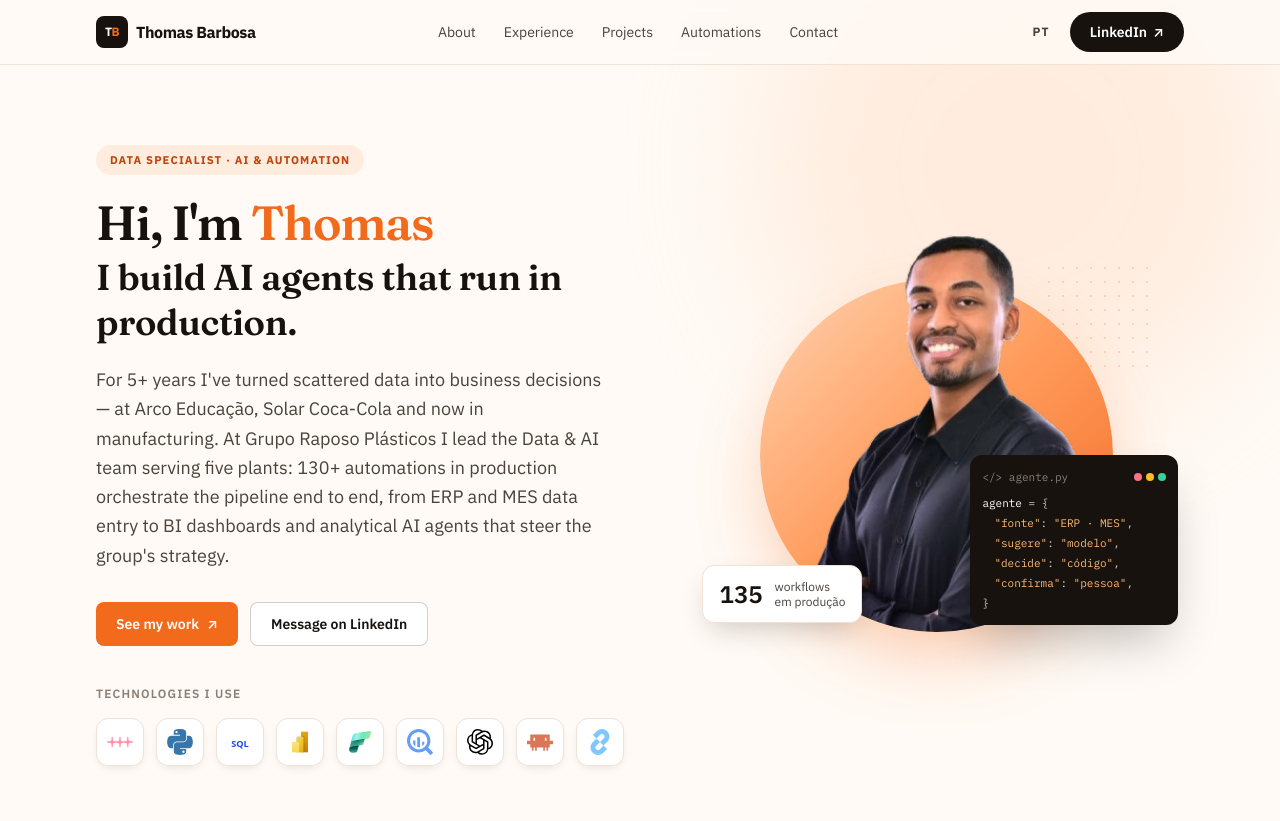
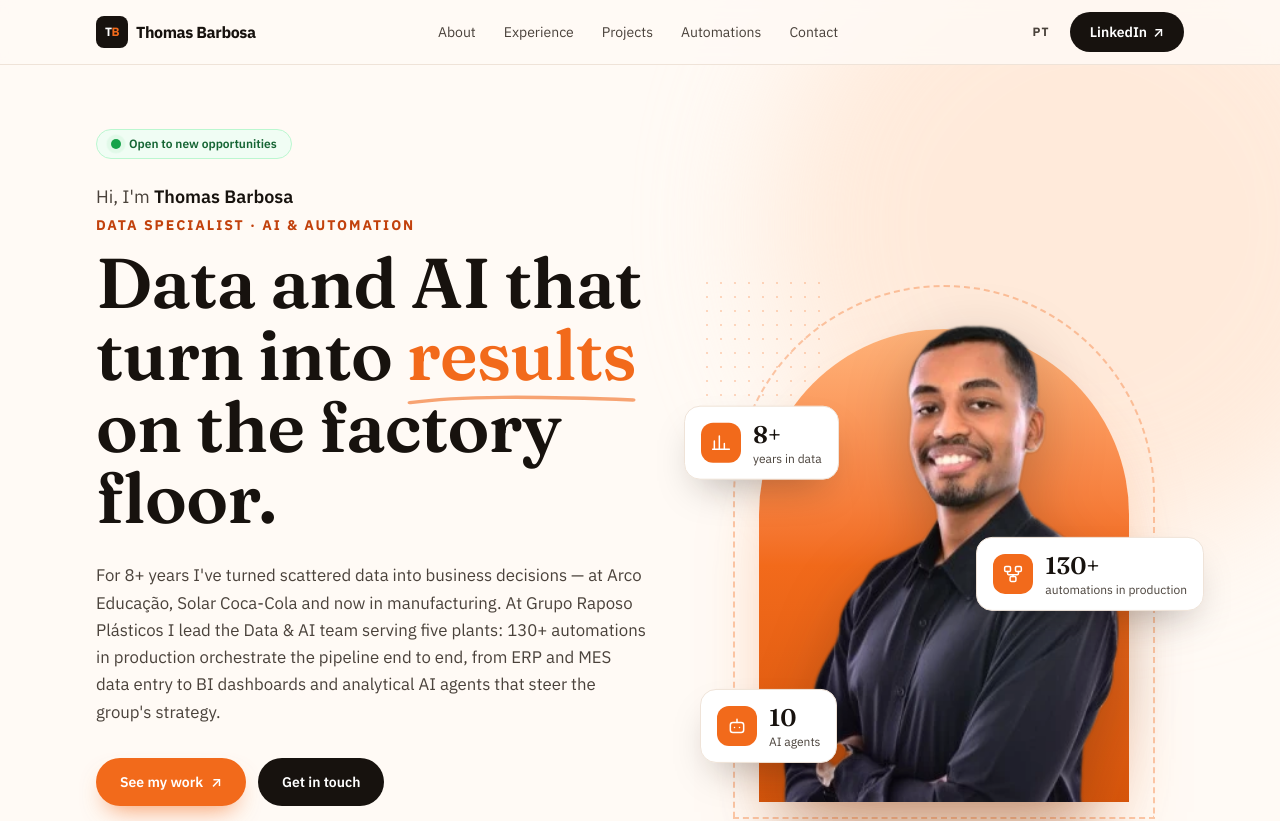
Before and after one commit to ithormb/ithormb.github.io, a Next.js app: page /en/ in a window 1280 px wide. Shown: the top 821 px of the page. Built offline with nearby package versions, Linux system fonts and the light colour scheme.

Commit message:
feat: hero para recrutador, foto recortada por modelo de retrato e 8+ anos

```diff
--- a/app/[locale]/page.tsx
+++ b/app/[locale]/page.tsx
@@ -4,6 +4,7 @@ import { isLocale, type Locale } from "@/lib/i18n";
 import { Navbar } from "@/components/site/Navbar";
 import { Hero } from "@/components/site/Hero";
 import { About } from "@/components/site/About";
+import { TrustBar } from "@/components/site/TrustBar";
 import { Skills } from "@/components/site/Skills";
 import { Experience } from "@/components/site/Experience";
 import { Projects } from "@/components/site/Projects";
@@ -25,6 +26,7 @@ export default async function Home({ params }: { params: Promise<{ locale: strin
       <Navbar locale={l} />
       <main id="conteudo">
         <Hero locale={l} />
+        <TrustBar locale={l} />
         <About locale={l} />
         <Skills locale={l} />
         <Experience locale={l} />
--- a/app/globals.css
+++ b/app/globals.css
@@ -66,6 +66,10 @@ h1, h2, h3 { font-family: var(--font-display); letter-spacing: -0.01em; }
   background-size: 14px 14px;
 }
 
+/* Selos do hero flutuam devagar, cada um no seu tempo. */
+@keyframes flutuar { 0%, 100% { transform: translateY(0); } 50% { transform: translateY(-8px); } }
+.float { animation: flutuar 6s ease-in-out infinite; }
+
 @media (prefers-reduced-motion: reduce) {
   html { scroll-behavior: auto; }
   *, *::before, *::after { animation: none !important; transition: none !important; }
--- a/components/site/Hero.tsx
+++ b/components/site/Hero.tsx
@@ -7,25 +7,40 @@ import { TechBadge } from "./Icon";
 const DESTAQUE = ["n8n", "Python", "SQL", "Power BI", "Microsoft Fabric", "BigQuery", "OpenAI", "Claude Code", "LangChain"];
 
 export function Hero({ locale }: { locale: Locale }) {
+  const h = site.headline[locale];
   return (
     <section className="relative overflow-x-clip">
-      <div aria-hidden="true" className="pointer-events-none absolute -top-40 right-0 h-[520px] w-[520px] rounded-full bg-[#ffe4d0] opacity-60 blur-3xl" />
-      <div className="relative mx-auto grid max-w-6xl items-center gap-12 px-5 pb-20 pt-14 sm:px-8 md:grid-cols-[1.1fr_1fr] md:pt-20">
+      <div aria-hidden="true" className="pointer-events-none absolute -top-40 right-[-10%] h-[640px] w-[640px] rounded-full bg-[#ffe4d0] opacity-70 blur-3xl" />
+      <div className="relative mx-auto grid max-w-6xl items-center gap-10 px-5 pb-16 pt-10 md:gap-14 sm:px-8 md:grid-cols-[1.15fr_1fr] md:pt-16">
         <div>
-          <span className="inline-flex items-center rounded-full bg-accent-soft px-3.5 py-1.5 text-[0.7rem] font-bold uppercase tracking-widest text-accent-ink">
-            {t("role_pill", locale)}
+          <span className="inline-flex items-center gap-2 rounded-full border border-[#bbf7d0] bg-[#f0fdf4] px-3.5 py-1.5 text-xs font-semibold text-[#166534]">
+            <span className="relative flex size-2.5">
+              <span className="absolute inline-flex h-full w-full animate-ping rounded-full bg-[#22c55e] opacity-60 motion-reduce:animate-none" />
+              <span className="relative inline-flex size-2.5 rounded-full bg-[#16a34a]" />
+            </span>
+            {t("open_to_work", locale)}
           </span>
-          <p className="mt-6 font-display text-4xl font-semibold tracking-tight text-ink sm:text-5xl">
-            {site.saudacao[locale]} <span className="text-gradient">{site.primeiroNome}</span>
+          <p className="mt-6 text-lg text-ink-2">
+            {t("hello", locale)} <span className="font-semibold text-ink">{site.name}</span>
           </p>
-          <h1 className="mt-2 text-3xl font-semibold leading-tight tracking-tight text-ink sm:text-4xl">{site.headline[locale]}</h1>
-          <p className="mt-5 max-w-lg text-lg leading-relaxed">{site.tagline[locale]}</p>
+          <p className="mt-1 text-sm font-bold uppercase tracking-[0.14em] text-accent-ink">{t("role_pill", locale)}</p>
+          <h1 className="mt-3 text-5xl font-semibold leading-[1.02] text-ink sm:text-6xl lg:text-[4.4rem]">
+            {h.antes}
+            <span className="relative whitespace-nowrap text-accent">
+              {h.destaque}
+              <svg aria-hidden="true" viewBox="0 0 220 18" preserveAspectRatio="none" className="absolute -bottom-2 left-0 h-3 w-full text-accent/60">
+                <path d="M3 13 C 50 3, 120 3, 217 9" fill="none" stroke="currentColor" strokeWidth="5" strokeLinecap="round" />
+              </svg>
+            </span>
+            {h.depois}
+          </h1>
+          <p className="mt-7 max-w-xl text-[1.05rem] leading-relaxed">{site.tagline[locale]}</p>
           <div className="mt-8 flex flex-wrap gap-3">
-            <Link href={`/${locale}/#projetos`} className="inline-flex h-11 items-center gap-2 rounded-lg bg-accent px-5 text-sm font-semibold text-white transition-colors hover:bg-accent-2 active:scale-95">
+            <Link href={`/${locale}/#projetos`} className="inline-flex h-12 items-center gap-2 rounded-full bg-accent px-6 text-sm font-semibold text-white shadow-[0_12px_24px_-10px_rgba(242,106,27,0.7)] transition hover:bg-accent-2 active:scale-95">
               {t("cta_work", locale)} <span aria-hidden="true">↗</span>
             </Link>
-            <a href={site.links.linkedin} target="_blank" rel="noreferrer noopener" className="inline-flex h-11 items-center gap-2 rounded-lg border border-ink/20 bg-surface px-5 text-sm font-semibold text-ink transition-colors hover:border-ink active:scale-95">
-              {t("cta_linkedin", locale)}
+            <a href={site.links.linkedin} target="_blank" rel="noreferrer noopener" className="inline-flex h-12 items-center gap-2 rounded-full bg-ink px-6 text-sm font-semibold text-white transition hover:bg-ink-2 active:scale-95">
+              {t("cta_talk", locale)}
             </a>
           </div>
           <p className="mt-10 text-xs font-semibold uppercase tracking-widest text-muted">{t("tech_i_use", locale)}</p>
@@ -35,7 +50,9 @@ export function Hero({ locale }: { locale: Locale }) {
             ))}
           </ul>
         </div>
-        <Portrait />
+        <div className="order-first md:order-none">
+          <Portrait locale={locale} />
+        </div>
       </div>
     </section>
   );
--- a/components/site/Portrait.tsx
+++ b/components/site/Portrait.tsx
@@ -1,65 +1,48 @@
 import { site } from "@/content/site";
+import { hub } from "@/content/hub";
+import { numeros } from "@/content/automacoes";
 import { withBase } from "@/lib/paths";
+import { t, type Locale } from "@/lib/i18n";
+import { StatIcon } from "./Icon";
 
-// Quadrado que vai de 8% acima da caixa até a base do círculo: nele o círculo tem
-// centro em (50%, 58%) e raio de 42%, os mesmos números dos dois clip-paths.
-function FotoCamada({ estilo }: { estilo: React.CSSProperties }) {
+// Selo flutuante com um número que vende: ícone laranja, número grande, rótulo curto.
+function Chip({ valor, rotulo, icone, className, delay }: { valor: string; rotulo: string; icone: "chart" | "bot" | "flow"; className: string; delay: string }) {
   return (
-    <div className="absolute inset-x-0 bottom-[8%] top-[-8%]" style={estilo} aria-hidden={estilo.clipPath?.toString().startsWith("circle") ? undefined : true}>
-      {/* eslint-disable-next-line @next/next/no-img-element */}
-      <img
-        src={withBase(site.foto!)}
-        alt={estilo.clipPath?.toString().startsWith("circle") ? site.name : ""}
-        className="absolute bottom-0 left-1/2 h-full w-auto max-w-none -translate-x-1/2"
-        width={400}
-        height={400}
-      />
+    <div
+      className={`float absolute z-20 flex items-center gap-2 rounded-xl border border-rule bg-surface px-2.5 py-2 shadow-[0_18px_40px_-16px_rgba(23,18,14,0.35)] sm:gap-3 sm:rounded-2xl sm:px-4 sm:py-3 ${className}`}
+      style={{ animationDelay: delay }}
+    >
+      <span className="flex size-8 items-center justify-center rounded-lg bg-accent text-white sm:size-10 sm:rounded-xl"><StatIcon kind={icone} /></span>
+      <span className="leading-tight">
+        <span className="block font-display text-lg font-semibold text-ink sm:text-2xl">{valor}</span>
+        <span className="block text-[0.65rem] text-ink-2 sm:text-xs">{rotulo}</span>
+      </span>
     </div>
   );
 }
 
-// Foto sobre o círculo em degradê; sem foto, as iniciais ocupam o mesmo lugar.
-export function Portrait() {
+// Foto em um arco laranja: a cabeça passa do topo do arco e a base apoia na base dele.
+export function Portrait({ locale }: { locale: Locale }) {
   return (
-    <div className="relative mx-auto aspect-square w-full max-w-[420px]">
-      <div aria-hidden="true" className="dots absolute -right-2 top-4 h-28 w-28 opacity-60" />
-      <div aria-hidden="true" className="absolute inset-[8%] rounded-full bg-gradient-to-br from-[#ffd2ae] via-[#ff9a5a] to-accent" />
-      <div aria-hidden="true" className="absolute inset-[8%] rounded-full shadow-[0_30px_80px_-20px_rgba(242,106,27,0.45)]" />
+    <div className="relative mx-auto aspect-[4/5] w-full max-w-[300px] sm:max-w-[380px] md:max-w-[440px]">
+      <div aria-hidden="true" className="dots absolute -left-6 top-6 h-32 w-32 opacity-70" />
+      <div aria-hidden="true" className="absolute inset-x-[2%] bottom-[-3%] top-[6%] rounded-t-full border-2 border-dashed border-accent/35" />
+      <div aria-hidden="true" className="absolute inset-x-[8%] bottom-0 top-[14%] rounded-t-full bg-gradient-to-b from-[#ffb37a] via-accent to-accent-2 shadow-[0_40px_80px_-30px_rgba(242,106,27,0.6)]" />
       {site.foto ? (
-        <>
-          {/* Duas cópias da mesma foto na mesma posição: a de cima mostra tudo acima do
-              centro do círculo (cabeça e ombros sem corte); a de baixo, só o que cai
-              dentro do círculo. A união dá o recorte do modelo, sem aresta reta. */}
-          <FotoCamada estilo={{ clipPath: "inset(0 0 42% 0)" }} />
-          <FotoCamada estilo={{ clipPath: "circle(42% at 50% 58%)" }} />
-        </>
+        // eslint-disable-next-line @next/next/no-img-element
+        <img
+          src={withBase(site.foto)}
+          alt={site.name}
+          width={400}
+          height={400}
+          className="absolute bottom-0 left-1/2 z-10 h-[92%] w-auto max-w-none -translate-x-1/2 drop-shadow-[0_20px_30px_rgba(23,18,14,0.25)]"
+        />
       ) : (
-        <div className="absolute inset-[8%] flex items-center justify-center rounded-full text-7xl font-bold tracking-tight text-white/90">TB</div>
+        <div className="absolute inset-x-[8%] bottom-0 top-[14%] z-10 flex items-center justify-center rounded-t-full text-7xl font-bold text-white/90">TB</div>
       )}
-
-      {/* card de "código": a regra do hub escrita como objeto */}
-      <div className="absolute -right-1 top-[50%] hidden w-52 rounded-xl bg-[#17120e] p-3 font-mono text-[11px] leading-5 text-[#d6cfc7] shadow-2xl sm:block lg:-right-8">
-        <div className="mb-1.5 flex items-center justify-between text-[#8a7f76]">
-          <span>{"</>"} agente.py</span>
-          <span className="flex gap-1">
-            <span className="size-2 rounded-full bg-[#fb7185]" />
-            <span className="size-2 rounded-full bg-[#fbbf24]" />
-            <span className="size-2 rounded-full bg-[#34d399]" />
-          </span>
-        </div>
-        <div><span className="text-white">agente</span> = {"{"}</div>
-        <div className="pl-3"><span className="text-[#fdba74]">&quot;fonte&quot;</span>: <span className="text-[#fdba74]">&quot;ERP · MES&quot;</span>,</div>
-        <div className="pl-3"><span className="text-[#fdba74]">&quot;sugere&quot;</span>: <span className="text-[#fdba74]">&quot;modelo&quot;</span>,</div>
-        <div className="pl-3"><span className="text-[#fdba74]">&quot;decide&quot;</span>: <span className="text-[#fdba74]">&quot;código&quot;</span>,</div>
-        <div className="pl-3"><span className="text-[#fdba74]">&quot;confirma&quot;</span>: <span className="text-[#fdba74]">&quot;pessoa&quot;</span>,</div>
-        <div>{"}"}</div>
-      </div>
-
-      {/* selo de números */}
-      <div className="absolute bottom-[10%] -left-1 flex items-center gap-3 rounded-xl border border-rule bg-surface px-4 py-3 shadow-[0_12px_30px_-10px_rgba(23,18,14,0.25)] lg:-left-6">
-        <span className="font-mono text-2xl font-semibold text-ink">135</span>
-        <span className="text-xs leading-tight text-ink-2">workflows<br />em produção</span>
-      </div>
+      <Chip valor="8+" rotulo={t("chip_years", locale)} icone="chart" className="-left-10 top-[28%] sm:-left-10" delay="0s" />
+      <Chip valor={`${Math.floor(numeros.workflows / 10) * 10}+`} rotulo={t("chip_auto", locale)} icone="flow" className="-right-10 top-[52%] sm:-right-10" delay="1.2s" />
+      <Chip valor={String(hub.agentes.length)} rotulo={t("chip_agents", locale)} icone="bot" className="-left-8 bottom-[6%] sm:-left-6" delay="2.4s" />
     </div>
   );
 }
--- a/content/site.ts
+++ b/content/site.ts
@@ -35,18 +35,21 @@ export const site = {
   name: "Thomas Barbosa",
   role: { pt: "Especialista de Dados · IA & Automação", en: "Data Specialist · AI & Automation" } satisfies Text,
   tagline: {
-    pt: "Há mais de 5 anos transformo dados dispersos em decisões de negócio — com passagens pela Arco Educação, pela Solar Coca-Cola e, hoje, pela indústria. No Grupo Raposo Plásticos, lidero o time de Dados e IA que atende cinco fábricas: mais de 130 automações em produção orquestram o pipeline de ponta a ponta, da alimentação do ERP e do MES até painéis de BI e agentes de IA analíticos que direcionam o olhar estratégico do grupo.",
-    en: "For 5+ years I've turned scattered data into business decisions — at Arco Educação, Solar Coca-Cola and now in manufacturing. At Grupo Raposo Plásticos I lead the Data & AI team serving five plants: 130+ automations in production orchestrate the pipeline end to end, from ERP and MES data entry to BI dashboards and analytical AI agents that steer the group's strategy.",
+    pt: "Há mais de 8 anos transformo dados dispersos em decisões de negócio — com passagens pela Arco Educação, pela Solar Coca-Cola e, hoje, pela indústria. No Grupo Raposo Plásticos, lidero o time de Dados e IA que atende cinco fábricas: mais de 130 automações em produção orquestram o pipeline de ponta a ponta, da alimentação do ERP e do MES até painéis de BI e agentes de IA analíticos que direcionam o olhar estratégico do grupo.",
+    en: "For 8+ years I've turned scattered data into business decisions — at Arco Educação, Solar Coca-Cola and now in manufacturing. At Grupo Raposo Plásticos I lead the Data & AI team serving five plants: 130+ automations in production orchestrate the pipeline end to end, from ERP and MES data entry to BI dashboards and analytical AI agents that steer the group's strategy.",
   } satisfies Text,
   // Foto em public/img. Sem ela, o retrato mostra as iniciais.
   foto: "/img/foto.webp" as string | null,
   local: { pt: "Fortaleza, Ceará", en: "Fortaleza, Brazil" } satisfies Text,
   saudacao: { pt: "Olá, sou o", en: "Hi, I'm" } satisfies Text,
   primeiroNome: "Thomas",
+  // O título do hero: a palavra em destaque ganha o marcador laranja.
   headline: {
-    pt: "Construo agentes de IA que rodam em produção.",
-    en: "I build AI agents that run in production.",
-  } satisfies Text,
+    pt: { antes: "Dados e IA que viram ", destaque: "resultado", depois: " na indústria." },
+    en: { antes: "Data and AI that turn into ", destaque: "results", depois: " on the factory floor." },
+  },
+  // Onde a trajetória foi construída: a faixa de credibilidade logo abaixo do hero.
+  trajetoria: ["Arco Educação", "Solar Coca-Cola", "Grupo Raposo Plásticos", "USP / ESALQ", "UFC"],
   links: {
     linkedin: "https://www.linkedin.com/in/thomas-barbosa-silva/",
     github: "https://github.com/ithormb",
@@ -59,7 +62,7 @@ export const site = {
   } satisfies Text,
 
   stats: [
-    { valor: "5+", rotulo: { pt: "anos em dados e BI", en: "years in data and BI" }, icone: "chart" },
+    { valor: "8+", rotulo: { pt: "anos com dados", en: "years in data" }, icone: "chart" },
     { valor: String(hub.agentes.length), rotulo: { pt: "agentes de IA em produção", en: "AI agents in production" }, icone: "bot" },
     { valor: String(numeros.workflows), rotulo: { pt: "workflows no n8n", en: "n8n workflows" }, icone: "flow" },
     { valor: "5", rotulo: { pt: "fábricas atendidas", en: "plants served" }, icone: "factory" },
@@ -100,8 +103,8 @@ export const site = {
       en: `I work where data, AI and operations meet. I lead the Data & AI team of a manufacturing group with five plants: we built a hub of ${hub.agentes.length} AI agents and the web of automations that takes data from the ERP, the MES and spreadsheets to the people who decide — on screen, on WhatsApp, by e-mail or as a task with a deadline.`,
     },
     {
-      pt: "Sou engenheiro mecânico pela UFC e fiz MBA em Data Science e Analytics na USP/ESALQ. Antes disso foram mais de cinco anos em dados: BI e projetos numa plataforma de educação, depois inteligência de mercado e pricing na Solar Coca-Cola. De lá trouxe duas regras que guiam o que construo: número sem data e sem origem não serve para decidir, e o modelo de linguagem aconselha — quem executa é código, com uma pessoa confirmando.",
-      en: "I'm a mechanical engineer from UFC with an MBA in Data Science and Analytics from USP/ESALQ. Before this came more than five years in data: BI and projects at an education platform, then market intelligence and pricing at Solar Coca-Cola. From there I brought two rules that guide what I build: a number without a date and a source is useless for decisions, and the language model advises — code executes, with a person confirming.",
+      pt: "Sou engenheiro mecânico pela UFC, com MBA em Data Science e Analytics pela USP/ESALQ. São mais de oito anos com dados — BI e projetos na Arco Educação, inteligência de mercado e pricing na Solar Coca-Cola e, hoje, a indústria. Desse caminho trouxe duas regras que guiam o que construo: número sem data e sem origem não serve para decidir, e o modelo de linguagem aconselha — quem executa é código, com uma pessoa confirmando.",
+      en: "I'm a mechanical engineer from UFC with an MBA in Data Science and Analytics from USP/ESALQ. That's more than eight years in data — BI and projects at Arco Educação, market intelligence and pricing at Solar Coca-Cola and, now, manufacturing. From that path I brought two rules that guide what I build: a number without a date and a source is useless for decisions, and the language model advises — code executes, with a person confirming.",
     },
     {
       pt: `Em seis meses foram ${numeros.workflows} workflows no n8n, integrando ERP, BigQuery, Microsoft 365, Google, WhatsApp e APIs públicas. Os projetos de estudo em BI e machine learning estão logo abaixo.`,
--- a/lib/i18n.ts
+++ b/lib/i18n.ts
@@ -14,6 +14,13 @@ export const ui = {
   nav_skills: { pt: "Tecnologias", en: "Skills" },
   nav_contact: { pt: "Contato", en: "Contact" },
   role_pill: { pt: "Especialista de Dados · IA & Automação", en: "Data Specialist · AI & Automation" },
+  open_to_work: { pt: "Aberto a novas oportunidades", en: "Open to new opportunities" },
+  hello: { pt: "Olá, sou o", en: "Hi, I'm" },
+  cta_talk: { pt: "Falar comigo", en: "Get in touch" },
+  trust_label: { pt: "Trajetória construída em", en: "Career built at" },
+  chip_years: { pt: "anos com dados", en: "years in data" },
+  chip_auto: { pt: "automações em produção", en: "automations in production" },
+  chip_agents: { pt: "agentes de IA", en: "AI agents" },
   cta_work: { pt: "Ver meu trabalho", en: "See my work" },
   cta_linkedin: { pt: "Falar no LinkedIn", en: "Message on LinkedIn" },
   tech_i_use: { pt: "Tecnologias que uso", en: "Technologies I use" },
```
Also changed, not shown: components/site/TrustBar.tsx (added, +18 -0 lines), public/img/foto.webp.
